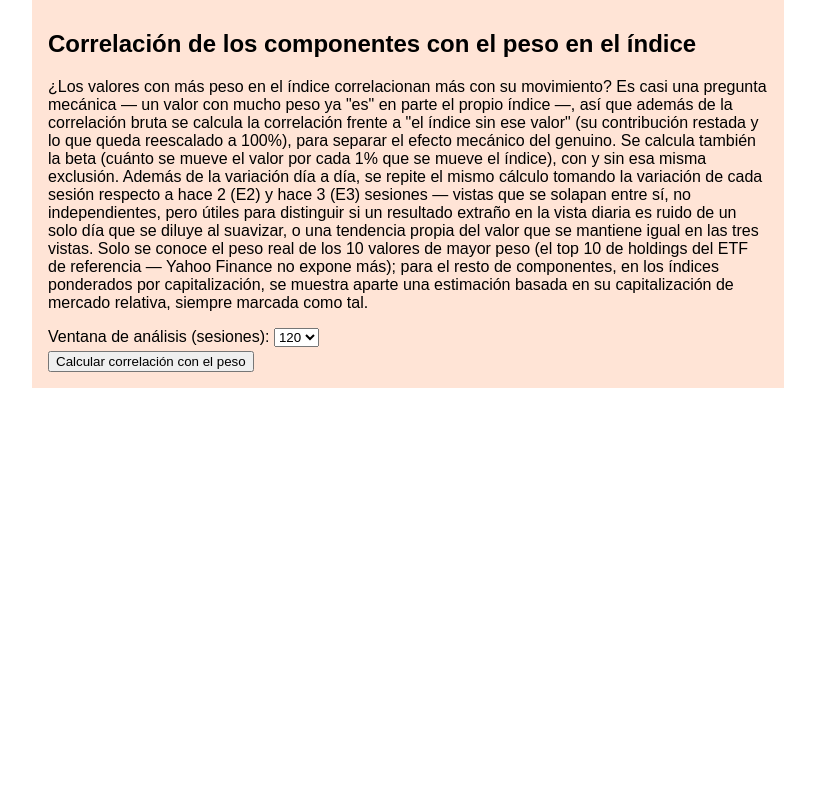
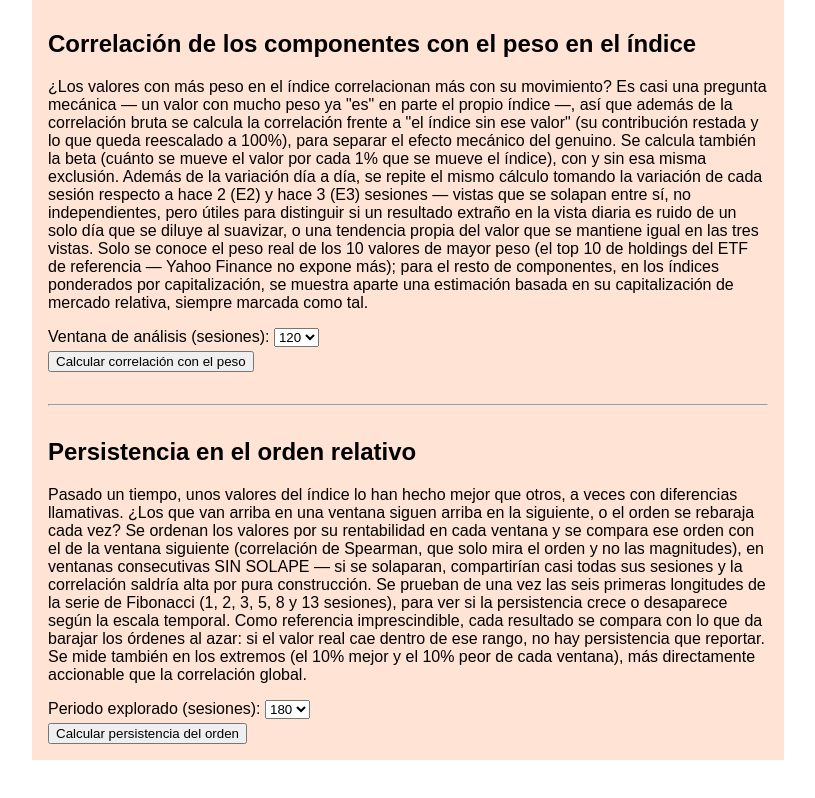
Before and after one commit to antonioluiscliment/fondo-ia-web, a Next.js app: page /analisis in a window 1280 px wide. Shown: the part 1664-2462 px from the top of the page, without its empty margins (232-1047 px from the left). Before the commit the page ends 2092 px from the top, so only its background shows below. Built offline with nearby package versions, Linux system fonts and the light colour scheme.

Commit message:
Add files via upload

```diff
--- a/pages/analisis.js
+++ b/pages/analisis.js
@@ -42,6 +42,27 @@ export default function Analisis() {
   const [cargandoCorrelacionPeso, setCargandoCorrelacionPeso] = useState(false);
   const [errorCorrelacionPeso, setErrorCorrelacionPeso] = useState(null);
   const [ventanaCorrelacionPeso, setVentanaCorrelacionPeso] = useState(120);
+
+  const [persistencia, setPersistencia] = useState(null);
+  const [cargandoPersistencia, setCargandoPersistencia] = useState(false);
+  const [errorPersistencia, setErrorPersistencia] = useState(null);
+  const [periodoPersistencia, setPeriodoPersistencia] = useState(180);
+
+  async function realizarPersistencia() {
+    setCargandoPersistencia(true);
+    setErrorPersistencia(null);
+    setPersistencia(null);
+    try {
+      const resp = await fetch(`/api/persistenciaOrden?indice=${indiceId}&periodo=${periodoPersistencia}`);
+      const json = await resp.json();
+      if (!resp.ok) throw new Error(json.error || "Error desconocido");
+      setPersistencia(json);
+    } catch (e) {
+      setErrorPersistencia(e.message);
+    } finally {
+      setCargandoPersistencia(false);
+    }
+  }
 
   async function realizarCorrelacionPeso() {
     setCargandoCorrelacionPeso(true);
@@ -863,6 +884,111 @@ export default function Analisis() {
           })()}
         </div>
       )}
+
+      <hr style={{ margin: "32px 0" }} />
+
+      <h2>{t.persistenciaTitulo}</h2>
+      <p>{t.persistenciaDesc}</p>
+
+      <p style={{ margin: "12px 0 4px" }}>
+        <label>
+          {t.persistenciaEtiquetaPeriodo}{" "}
+          <select value={periodoPersistencia} onChange={(e) => setPeriodoPersistencia(Number(e.target.value))}>
+            <option value={60}>60</option>
+            <option value={120}>120</option>
+            <option value={180}>180</option>
+            <option value={250}>250</option>
+          </select>
+        </label>
+      </p>
+
+      <button onClick={realizarPersistencia} disabled={cargandoPersistencia}>
+        {cargandoPersistencia ? t.persistenciaBotonCargando : t.persistenciaBoton}
+      </button>
+
+      {errorPersistencia && <p style={{ color: "crimson" }}>{t.error}: {errorPersistencia}</p>}
+
+      {persistencia && (
+        <div style={{ border: "2px solid #333", borderRadius: 6, padding: 16, margin: "12px 0" }}>
+          <p style={{ margin: "4px 0" }}>{t.persistenciaCabecera(persistencia.periodoSesiones, persistencia.candidatosValidos)}</p>
+
+          <div style={{ overflowX: "auto" }}>
+            <table border="1" cellPadding="6" style={{ borderCollapse: "collapse", width: "100%" }}>
+              <thead>
+                <tr>
+                  <th>{t.persistenciaColVentana}</th>
+                  <th>{t.persistenciaColComparaciones}</th>
+                  <th>{t.persistenciaColSpearman}</th>
+                  <th>{t.persistenciaColAzar}</th>
+                  <th>{t.persistenciaColMejores}</th>
+                  <th>{t.persistenciaColPeores}</th>
+                  <th>{t.persistenciaColEsperadoAzar}</th>
+                </tr>
+              </thead>
+              <tbody>
+                {persistencia.filas.map((f) => {
+                  // Se resalta cuando el resultado real se aleja del
+                  // azar más de 2 desviaciones típicas — el umbral
+                  // habitual para "esto probablemente no es
+                  // casualidad", aunque con pocas comparaciones hay
+                  // que leerlo con cautela igualmente.
+                  const destacado =
+                    f.spearmanMedio !== null && f.azarMedio !== null && f.azarDesviacion
+                      ? Math.abs(f.spearmanMedio - f.azarMedio) > 2 * f.azarDesviacion
+                      : false;
+                  return (
+                    <tr key={f.longitud} style={{ background: destacado ? "#e6f4ea" : "transparent" }}>
+                      <td>{f.longitud}</td>
+                      <td>{f.numComparaciones}</td>
+                      <td style={{ fontWeight: destacado ? "bold" : "normal" }}>{f.spearmanMedio ?? "-"}</td>
+                      <td>{f.azarMedio ?? "-"} ± {f.azarDesviacion ?? "-"}</td>
+                      <td>{f.aciertosMejoresMedio ?? "-"}</td>
+                      <td>{f.aciertosPeoresMedio ?? "-"}</td>
+                      <td>{f.coincidenciasEsperadasAzar ?? "-"}</td>
+                    </tr>
+                  );
+                })}
+              </tbody>
+            </table>
+          </div>
+
+          <p style={{ color: "#555", fontStyle: "italic", marginTop: 8 }}>{t.persistenciaAviso}</p>
+
+          {(() => {
+            const opciones = {
+              titulo: t.persistenciaTitulo,
+              subtitulo: persistencia.nombreIndice,
+              columnas: [
+                t.persistenciaColVentana,
+                t.persistenciaColComparaciones,
+                t.persistenciaColSpearman,
+                t.persistenciaColAzar,
+                t.persistenciaColMejores,
+                t.persistenciaColPeores,
+                t.persistenciaColEsperadoAzar,
+              ],
+              filas: persistencia.filas.map((f) => [
+                f.longitud,
+                f.numComparaciones,
+                f.spearmanMedio ?? "-",
+                `${f.azarMedio ?? "-"} ± ${f.azarDesviacion ?? "-"}`,
+                f.aciertosMejoresMedio ?? "-",
+                f.aciertosPeoresMedio ?? "-",
+                f.coincidenciasEsperadasAzar ?? "-",
+              ]),
+              nombreArchivo: `persistencia-orden-${indice.id}.pdf`,
+            };
+            return (
+              <>
+                <button onClick={() => descargarTablaPdf(opciones)} style={{ marginTop: 12 }}>
+                  {t.descargarPdfBoton}
+                </button>
+                <BotonCompartirPdf opciones={opciones} />
+              </>
+            );
+          })()}
+        </div>
+      )}
     </MenuLayout>
   );
 }
```
